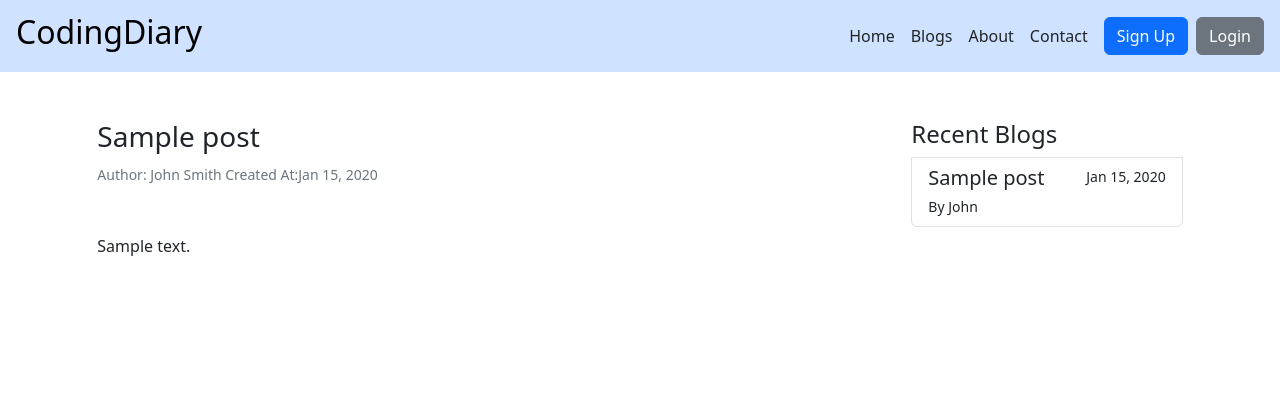
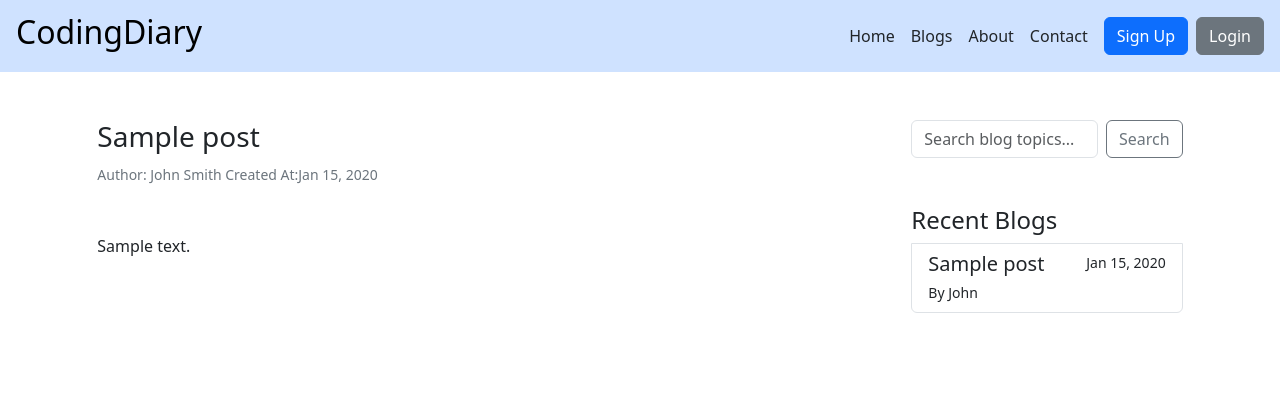
Before and after one commit to dev-dauth2026/coding-diary, a Laravel app: page /account/blog in a window 1280 px wide. Shown: the top 420 px of the page. Run offline with Laravel 12, Linux system fonts and the light colour scheme; tables that the repository leaves empty hold one stand-in row (values such as "Sample post"); parts of the project's set-up code (start-up, migrations or seed data) failed here and were passed over.

Commit message:
search form added in blog page

```diff
--- a/resources/views/blog.blade.php
+++ b/resources/views/blog.blade.php
@@ -18,6 +18,14 @@
                     @endif
                 </div>
                 <div class="list-group col-3">
+                    <form action="" class="mb-5">
+                        @csrf
+                        <div class="form-group d-flex gap-2">
+                            <input class="form-control" placeholder="Search blog topics..." name="blogSearch" id="blogSearch"/>
+                            <button class="btn btn-outline-secondary" type="submit">Search</button>
+                        </div>
+
+                    </form>
                     <h4 class="">Recent Blogs</h4>
                     @foreach ($allBlogs as $post)
 
```
